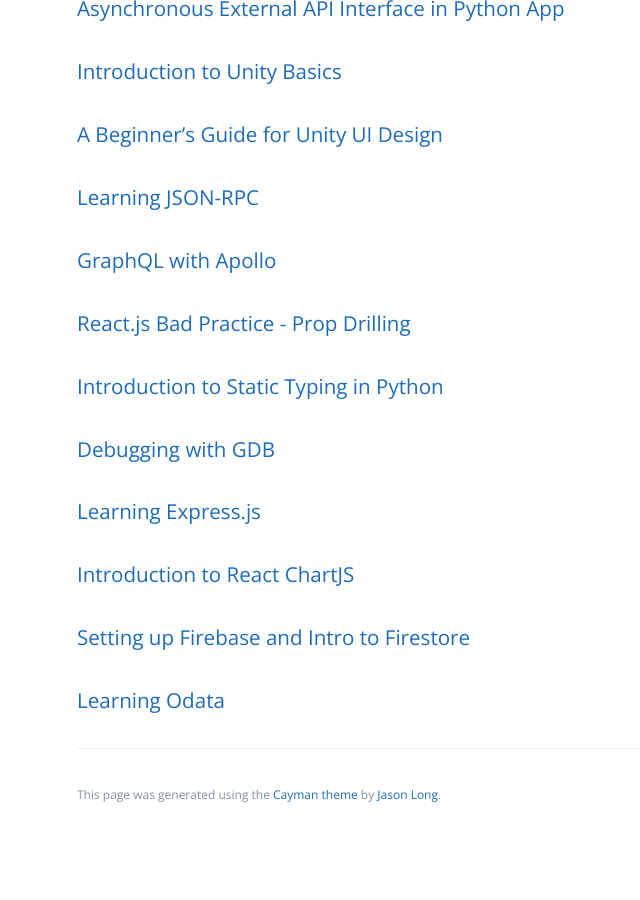
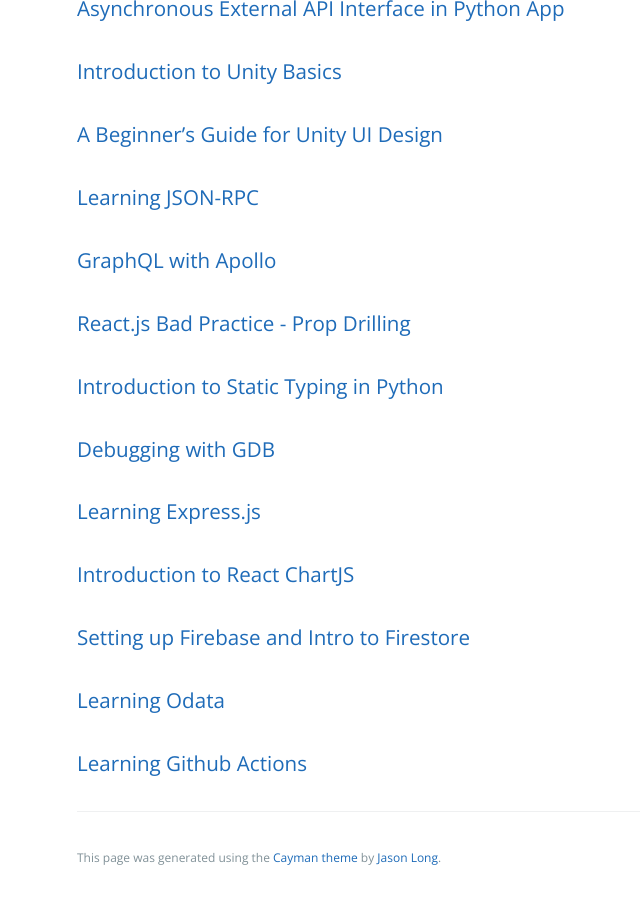
Before and after one commit to learning-software-engineering/learning-software-engineering.github.io, a Jekyll site: the page built from Topics/Tech_Stacks.md, in a window 1280 px wide and 900 px high, scrolled down 2051 px. Shown: the whole window, without its empty margins (147-787 px from the left). Built offline with Jekyll 4.4.1, drawn with Linux system fonts in a browser that asks for light colours; our own code applies the rules of GitHub Pages for plain Markdown files; before the commit the page ends 2888 px from its top, so only the background shows below that.

Commit message:
add link to teck stack

```diff
--- a/Topics/Tech_Stacks.md
+++ b/Topics/Tech_Stacks.md
@@ -38,3 +38,4 @@
 ### [Introduction to React ChartJS](./Tech_Stacks/ReactChartJS.md)
 ### [Setting up Firebase and Intro to Firestore](./Tech_Stacks/Firebase_and_Firestore.md)
 ### [Learning Odata](./Tech_Stacks/Odata.md)
+### [Learning Github Actions](./Development_Process/Github_Actions.md)
```
